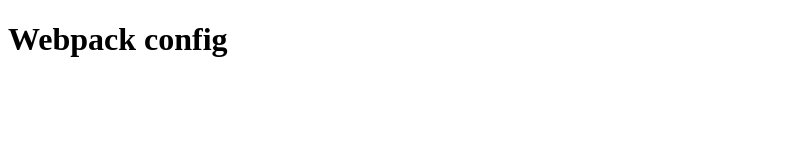
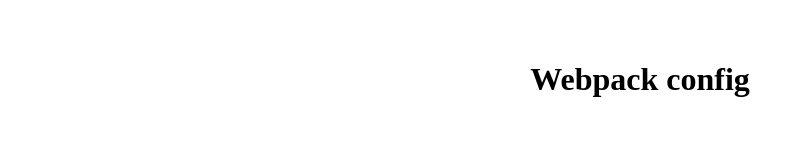
Before and after one commit to svirmi/webpack-config, a website built with webpack: page src/index.html in a window 1280 px wide. Shown: the whole page, without its empty margins (0-805 px from the left). Built offline with nearby package versions, Linux system fonts and the light colour scheme.

Commit message:
css-loader and style-loader added and configured

```diff
--- a/package.json
+++ b/package.json
@@ -4,7 +4,7 @@
   "description": "webpack config",
   "main": "index.js",
   "scripts": {
-    "dev" : "webpack --mode development",
+    "dev": "webpack --mode development",
     "build": "webpack --mode production"
   },
   "repository": {
@@ -23,7 +23,9 @@
   "homepage": "https://github.com/svirmi/webpack-config#readme",
   "devDependencies": {
     "clean-webpack-plugin": "^3.0.0",
+    "css-loader": "^3.5.2",
     "html-webpack-plugin": "^4.2.0",
+    "style-loader": "^1.1.4",
     "webpack": "^4.42.1",
     "webpack-cli": "^3.3.11"
   }
--- a/src/index.js
+++ b/src/index.js
@@ -1,3 +1,4 @@
+import './styles/styles.css';
 import Post from "./Post";
 
 const post = new Post('Title goes here');
--- /dev/null
+++ b/src/styles/styles.css
@@ -0,0 +1,9 @@
+.container {
+    padding-top: 2rem;
+    max-width: 1000px;
+    margin: 0 auto;
+}
+
+h1{
+    text-align: center;
+}
--- a/webpack.config.js
+++ b/webpack.config.js
@@ -18,5 +18,13 @@
             template: "./index.html"
         }),
         new CleanWebpackPlugin()
-    ]
+    ],
+    module: {
+        rules: [
+            {
+                test: /\.css$/,
+                use: ['style-loader','css-loader']
+            }
+        ]
+    }
 }
```
Also changed, not shown: dist/analytics.5aaf39fe2118b8aac192.bundle.js (added), dist/analytics.5b71e8d2a4a201b59e04.bundle.js (deleted), dist/index.html, dist/main.54286a46023ca5c0657e.bundle.js (deleted), dist/main.eb3aa7b7d01643e0c4ce.bundle.js (added), 1 other file.
